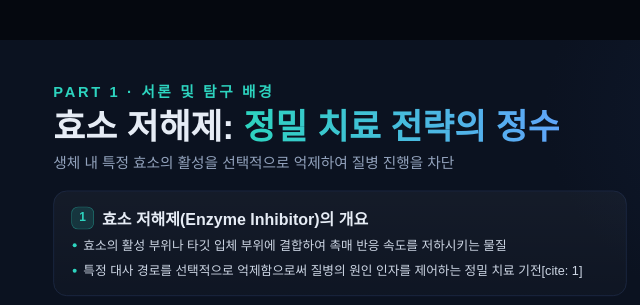
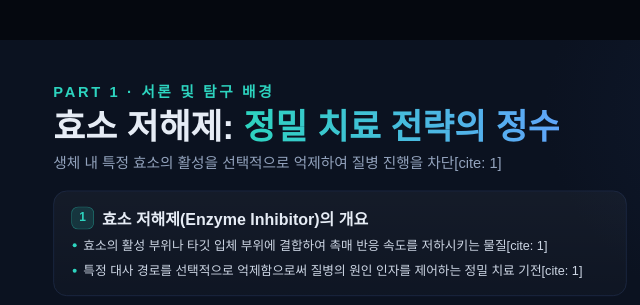
Before and after one commit to syr013/enzyme-inhibitor, a plain HTML site: page index.html in a window 1280 px wide. Shown: the top 305 px of the page, 0-640 px from the left. Drawn offline with Linux system fonts and the light colour scheme; a web font is replaced by a local one.

Commit message:
Update index.html

```diff
--- a/index.html
+++ b/index.html
@@ -2,6 +2,7 @@
 <html lang="ko">
 <head>
 <meta charset="UTF-8">
+<meta name="viewport" content="width=device-width, initial-scale=1.0">
 <title>효소 저해제의 작용 기전 비교: 아토르바스타틴 vs 네비라핀</title>
 <link href="https://cdn.jsdelivr.net/gh/orioncactus/pretendard/dist/web/static/pretendard.css" rel="stylesheet">
 <style>
@@ -109,7 +110,6 @@ input[type=range]::-webkit-slider-thumb {
 .meter .k { font-size: 15px; color: var(--sub); }
 .meter .v { font-size: 24px; font-weight: 800; margin-top: 2px; }
 
-/* Table styling for comparison */
 .comp-table { width: 100%; border-collapse: collapse; font-size: 18px; margin-top: 10px; }
 .comp-table th, .comp-table td { padding: 12px 16px; border: 1px solid var(--line); text-align: left; }
 .comp-table th { background: rgba(45,212,191,.1); color: var(--teal); font-weight: 700; }
@@ -128,13 +128,13 @@ button:hover { background: #24335a; }
 <section class="slide active">
   <div class="eyebrow">PART 1 · 서론 및 탐구 배경</div>
   <h1>효소 저해제: <em>정밀 치료 전략의 정수</em></h1>
-  <div class="lead">생체 내 특정 효소의 활성을 선택적으로 억제하여 질병 진행을 차단</div>
+  <div class="lead">생체 내 특정 효소의 활성을 선택적으로 억제하여 질병 진행을 차단[cite: 1]</div>
   <div class="body">
     <div class="col" style="flex:1">
       <div class="card">
         <h3><span class="num">1</span>효소 저해제(Enzyme Inhibitor)의 개요</h3>
         <ul>
-          <li>효소의 활성 부위나 타깃 입체 부위에 결합하여 촉매 반응 속도를 저하시키는 물질</li>
+          <li>효소의 활성 부위나 타깃 입체 부위에 결합하여 촉매 반응 속도를 저하시키는 물질[cite: 1]</li>
           <li>특정 대사 경로를 선택적으로 억제함으로써 질병의 원인 인자를 제어하는 정밀 치료 기전[cite: 1]</li>
         </ul>
       </div>
@@ -296,7 +296,6 @@ button:hover { background: #24335a; }
 </div>
 
 <script>
-/* ---------- Slide Scaling & Navigation ---------- */
 const stage = document.getElementById('stage');
 function fit() {
   const s = Math.min(innerWidth / 1920, innerHeight / 1080);
@@ -318,7 +317,6 @@ addEventListener('keydown', e => {
   if (e.key === 'ArrowLeft' || e.key === 'PageUp') go(cur - 1);
 });
 
-/* ---------- Slide 2: Competitive Inhibition Sim ---------- */
 const c1 = document.getElementById('sim1'), x1 = c1.getContext('2d');
 const sub1 = document.getElementById('sub1'), inh1 = document.getElementById('inh1');
 
@@ -327,25 +325,21 @@ function drawSim1() {
   const S = +sub1.value, I = +inh1.value;
   x1.clearRect(0, 0, c1.width, c1.height);
 
-  // 효소 렌더링
   const ex = 425, ey = 200, er = 70;
   x1.fillStyle = '#1e293b'; x1.strokeStyle = '#38bdf8'; x1.lineWidth = 4;
   x1.beginPath(); x1.arc(ex, ey, er, 0, Math.PI * 2); x1.fill(); x1.stroke();
 
-  // 활성 부위 (Active Site)
   x1.fillStyle = '#0f172a'; x1.beginPath(); x1.arc(ex, ey - er + 15, 25, 0, Math.PI); x1.fill();
   x1.fillStyle = '#38bdf8'; x1.font = '600 16px Pretendard'; x1.textAlign = 'center';
   x1.fillText('활성 부위 (Active Site)', ex, ey + 10);
   x1.fillText('HMG-CoA 환원효소', ex, ey + 35);
 
-  // 수식 기반 상태 계산
   const Km = 30, Ki = 20;
   const denominator = S + Km * (1 + I / Ki);
   const ES = (S / denominator) * 100;
   const EI = ((Km * (I / Ki)) / denominator) * 100;
   const V = ES;
 
-  // 기질 및 저해제 결합 시각화
   if (EI > ES) {
     x1.fillStyle = '#fbbf24'; x1.beginPath(); x1.arc(ex, ey - er + 15, 20, 0, Math.PI * 2); x1.fill();
     x1.fillStyle = '#000'; x1.font = 'bold 12px Pretendard'; x1.fillText('저해제', ex, ey - er + 20);
@@ -359,7 +353,6 @@ function drawSim1() {
   document.getElementById('mV1').textContent = Math.round(V) + '%';
 }
 
-/* ---------- Slide 3: Allosteric Inhibition Sim ---------- */
 const c2 = document.getElementById('sim2'), x2 = c2.getContext('2d');
 const sub2 = document.getElementById('sub2'), inh2 = document.getElementById('inh2');
 
@@ -374,23 +367,18 @@ function drawSim2() {
   const activeRate = 100 - deformRate;
   const V = (S / (S + Km)) * activeRate;
 
-  // 효소 형태 변화 시각화
   x2.save();
   x2.translate(ex, ey);
-  if (deformRate > 50) x2.scale(1.2, 0.8); // 변형된 3차원 입체 구조 시각화
+  if (deformRate > 50) x2.scale(1.2, 0.8);
   x2.fillStyle = deformRate > 50 ? '#450a0a' : '#1e293b';
   x2.strokeStyle = deformRate > 50 ? '#f43f5e' : '#a78bfa';
   x2.lineWidth = 4;
   x2.beginPath(); x2.arc(0, 0, er, 0, Math.PI * 2); x2.fill(); x2.stroke();
 
-  // 활성 부위
   x2.fillStyle = '#0f172a'; x2.beginPath(); x2.arc(0, -er + 15, 25, 0, Math.PI); x2.fill();
-
-  // 올로스테릭 부위 (Allosteric Site)
   x2.fillStyle = '#312e81'; x2.beginPath(); x2.arc(er - 15, 0, 20, 0, Math.PI * 2); x2.fill();
   x2.restore();
 
-  // 저해제 결합 표시
   if (I > 10) {
     x2.fillStyle = '#a78bfa'; x2.beginPath(); x2.arc(ex + er - 15, ey, 16, 0, Math.PI * 2); x2.fill();
   }
```
